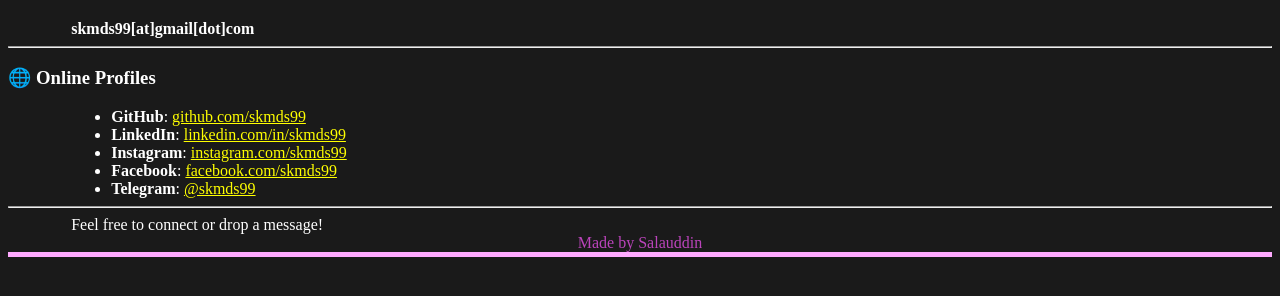
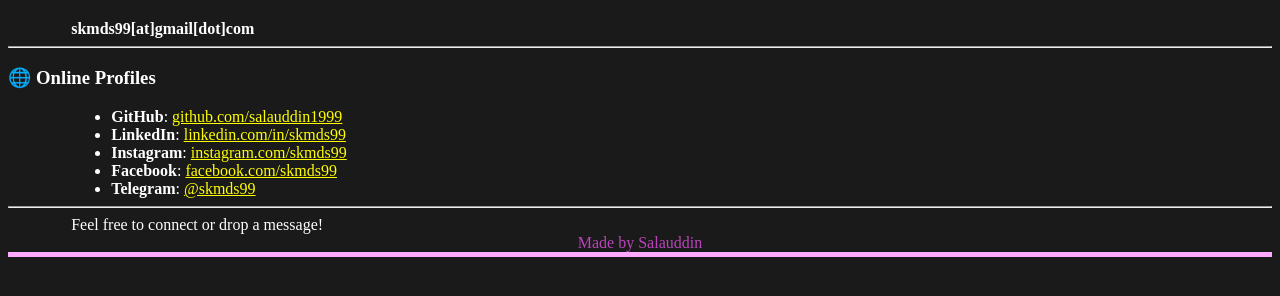
Before and after one commit to skmds99/salauddin.github.io, a Jekyll site: the page built from contact.md, in a window 1280 px wide. Shown: the part 173-469 px from the top of the page. Built offline with Jekyll 4.4.1, drawn with Linux system fonts in a browser that asks for light colours.

Commit message:
Update contact.md

```diff
--- a/contact.md
+++ b/contact.md
@@ -16,7 +16,7 @@ If you'd like to get in touch, feel free to reach out through any of the platfor
 
 ### 🌐 Online Profiles
 
-- **GitHub**: [github.com/skmds99](https://github.com/skmds99)
+- **GitHub**: [github.com/salauddin1999](https://github.com/salauddin1999)
 - **LinkedIn**: [linkedin.com/in/skmds99](https://www.linkedin.com/in/skmds99/)
 - **Instagram**: [instagram.com/skmds99](https://www.instagram.com/skmds99)
 - **Facebook**: [facebook.com/skmds99](https://www.facebook.com/skmds99/)
```
